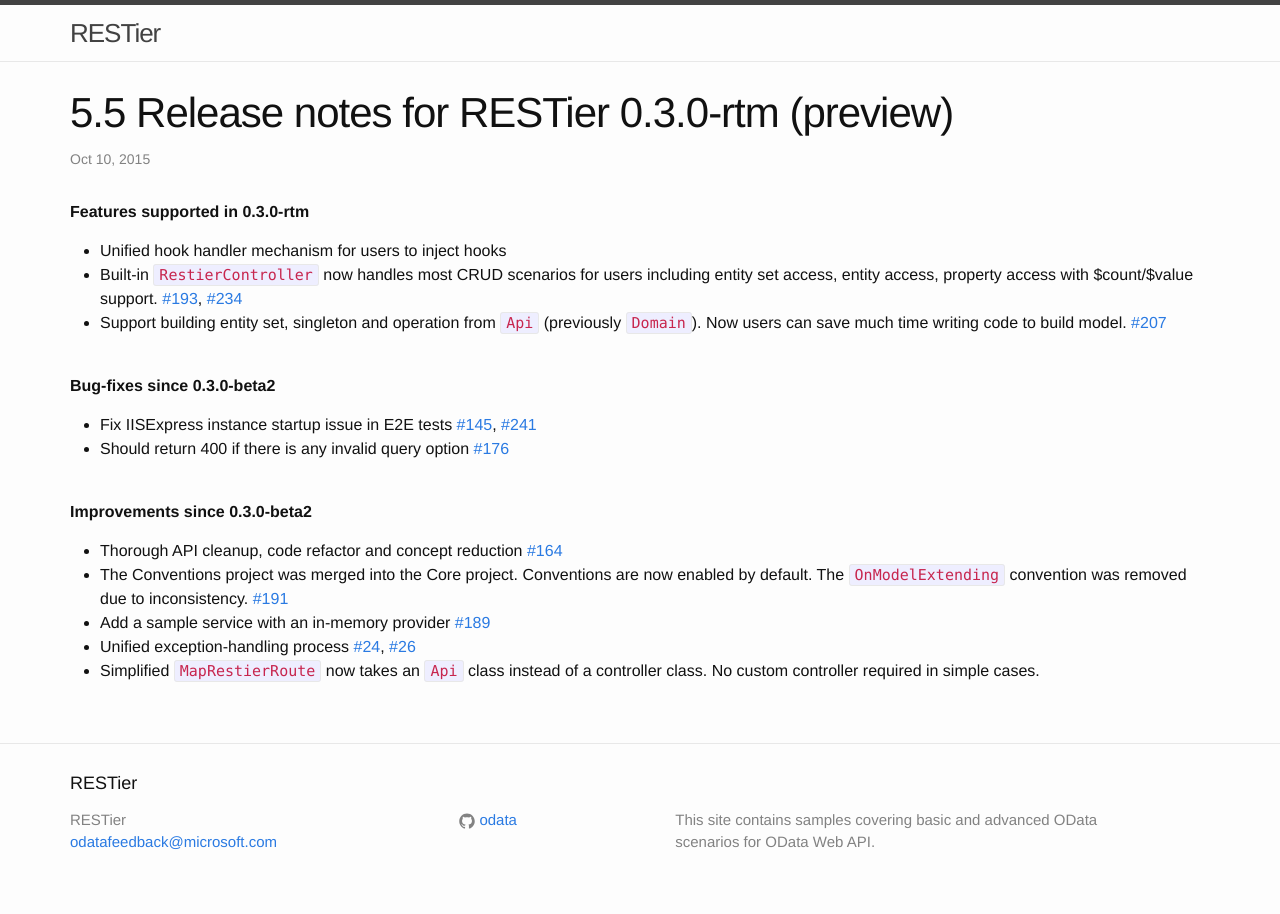
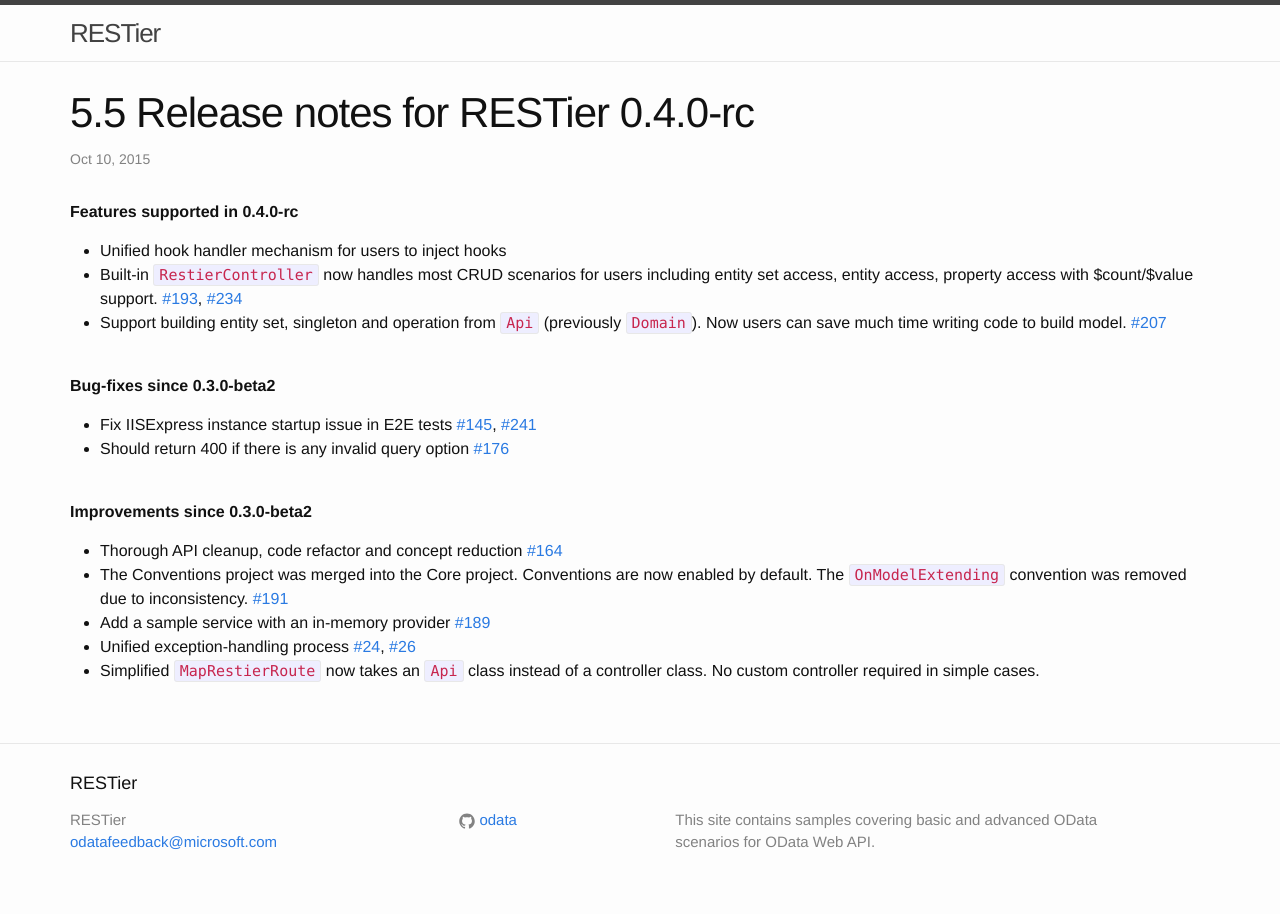
Before and after one commit to OData/RESTier, a Jekyll site: the page built from _posts/2015-10-10-03-14-0-4-0-rc.md, in a window 1280 px wide. Built offline with Jekyll 4.4.1, drawn with Linux system fonts in a browser that asks for light colours; nearby versions of some CDN libraries; comment, search, counter and statistics services are not loaded.

Commit message:
Update 2015-10-10-03-14-0-4-0-rc.md

```diff
--- a/_posts/2015-10-10-03-14-0-3-0-rtm.md
+++ b/_posts/2015-10-10-03-14-0-4-0-rc.md
@@ -1,11 +1,11 @@
 ---
 layout: post
-title: "5.5 Release notes for RESTier 0.3.0-rtm (preview)"
+title: "5.5 Release notes for RESTier 0.4.0-rc"
 description: ""
 category: "5. Announcements"
 ---
 
-**Features supported in 0.3.0-rtm**
+**Features supported in 0.4.0-rc**
 
  - Unified hook handler mechanism for users to inject hooks
  - Built-in `RestierController` now handles most CRUD scenarios for users including entity set access, entity access, property access with $count/$value support.  [#193](https://github.com/OData/RESTier/issues/193), [#234](https://github.com/OData/RESTier/issues/234)
```
